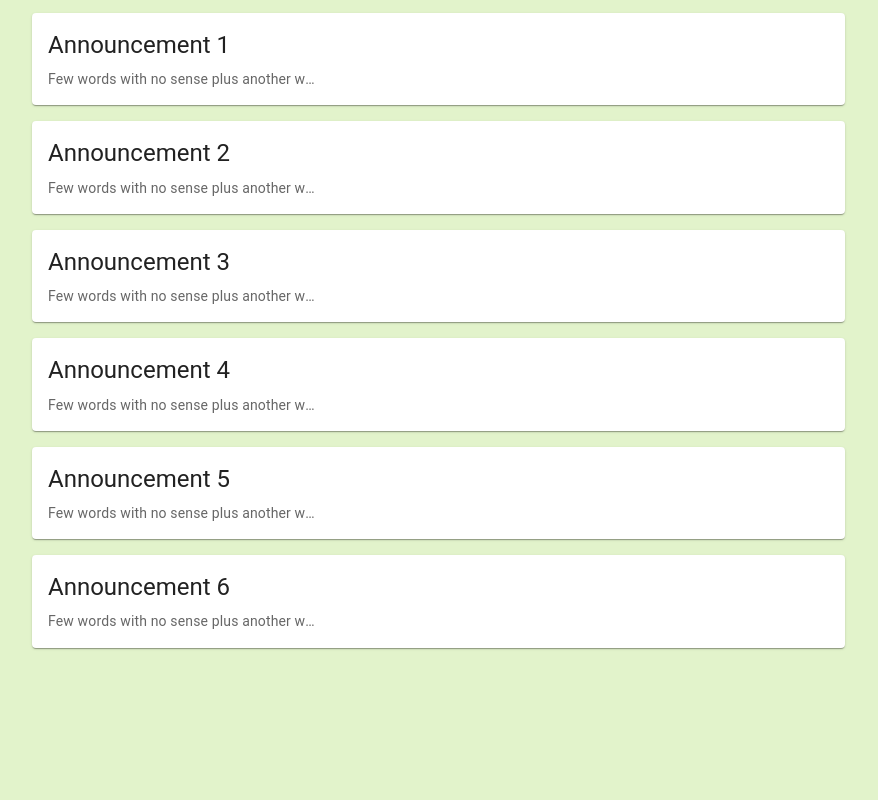
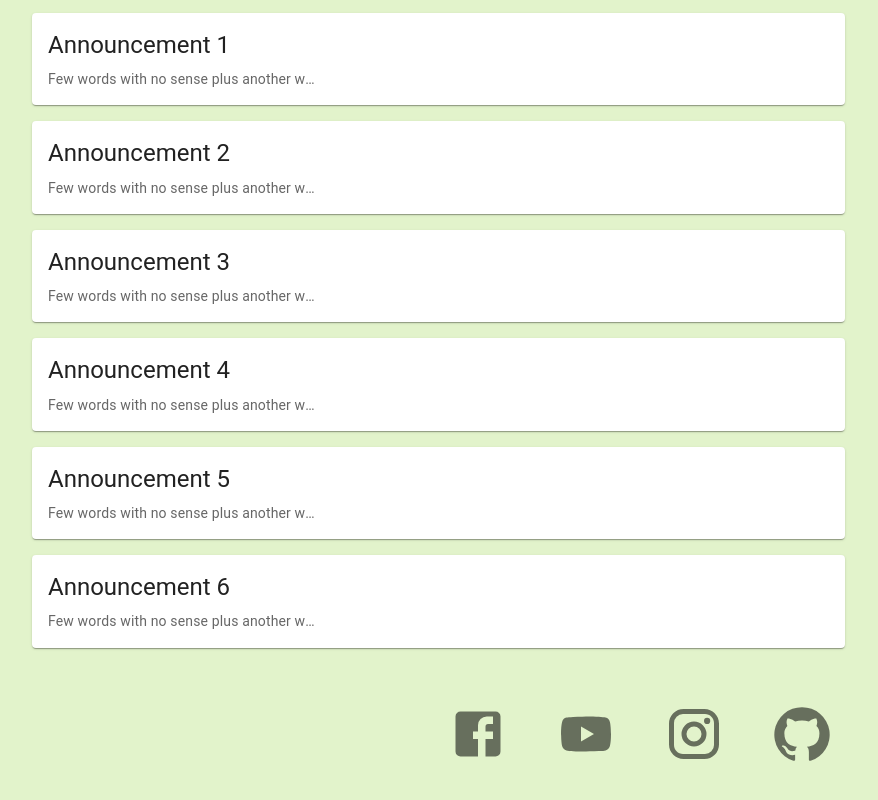
Before and after one commit to andriy-sachok/dnu-example, a React (Create React App) app: page / in a window 1280 px wide. Shown: the part 1369-2169 px from the top of the page, without its empty margins (0-878 px from the left). Before the commit the page ends 2065 px from the top, so only its background shows below. Built offline with nearby package versions, Linux system fonts and the light colour scheme.

Commit message:
added contacs

```diff
--- a/src/App.js
+++ b/src/App.js
@@ -13,6 +13,7 @@ import RoadMap from "./pages/secondary pages/RoadMap";
 import Anniversary from "./pages/secondary pages/Anniversary";
 
 import DemoNavigation from "./components/navigation/DemoNavigation";
+import Contacts from "./components/Contacts";
 
 function App() {
   return (
@@ -32,6 +33,7 @@ function App() {
         <Route path="road-map-for-foreign-students" element={<RoadMap />} />
         <Route path="dnu`s-100th-anniversary" element={<Anniversary />} />
       </Routes>
+      <Contacts />
     </Fragment>
   );
 }
--- /dev/null
+++ b/src/components/Contacts.js
@@ -0,0 +1,53 @@
+import React from "react";
+import { Stack } from "@mui/material";
+import IconButton from "@mui/material/IconButton";
+import Tooltip from "@mui/material/Tooltip";
+
+import FacebookIcon from "@mui/icons-material/Facebook";
+import YouTubeIcon from "@mui/icons-material/YouTube";
+import InstagramIcon from "@mui/icons-material/Instagram";
+import GitHubIcon from "@mui/icons-material/GitHub";
+
+// import classes from "./Contacts.module.css";
+
+const buttonStyles = { fontSize: "60px" };
+
+const Contacts = () => {
+  return (
+    <Stack
+      direction="row"
+      spacing={4}
+      alignItems="center"
+      justifyContent="center"
+      margin="2rem"
+      marginTop="0"
+      // backgroundColor="#fff"
+    >
+      <Tooltip title="Facebook">
+        <IconButton aria-label="facebook">
+          <FacebookIcon sx={buttonStyles} />
+        </IconButton>
+      </Tooltip>
+
+      <Tooltip title="YouTube">
+        <IconButton aria-label="youtube">
+          <YouTubeIcon sx={buttonStyles} />
+        </IconButton>
+      </Tooltip>
+
+      <Tooltip title="Instagram">
+        <IconButton aria-label="instagram">
+          <InstagramIcon sx={buttonStyles} />
+        </IconButton>
+      </Tooltip>
+
+      <Tooltip title="GitHub">
+        <IconButton aria-label="github">
+          <GitHubIcon sx={buttonStyles} />
+        </IconButton>
+      </Tooltip>
+    </Stack>
+  );
+};
+
+export default Contacts;
--- /dev/null
+++ b/src/components/Contacts.module.css
@@ -0,0 +1,3 @@
+.main {
+    background-color: aqua;
+}
```
